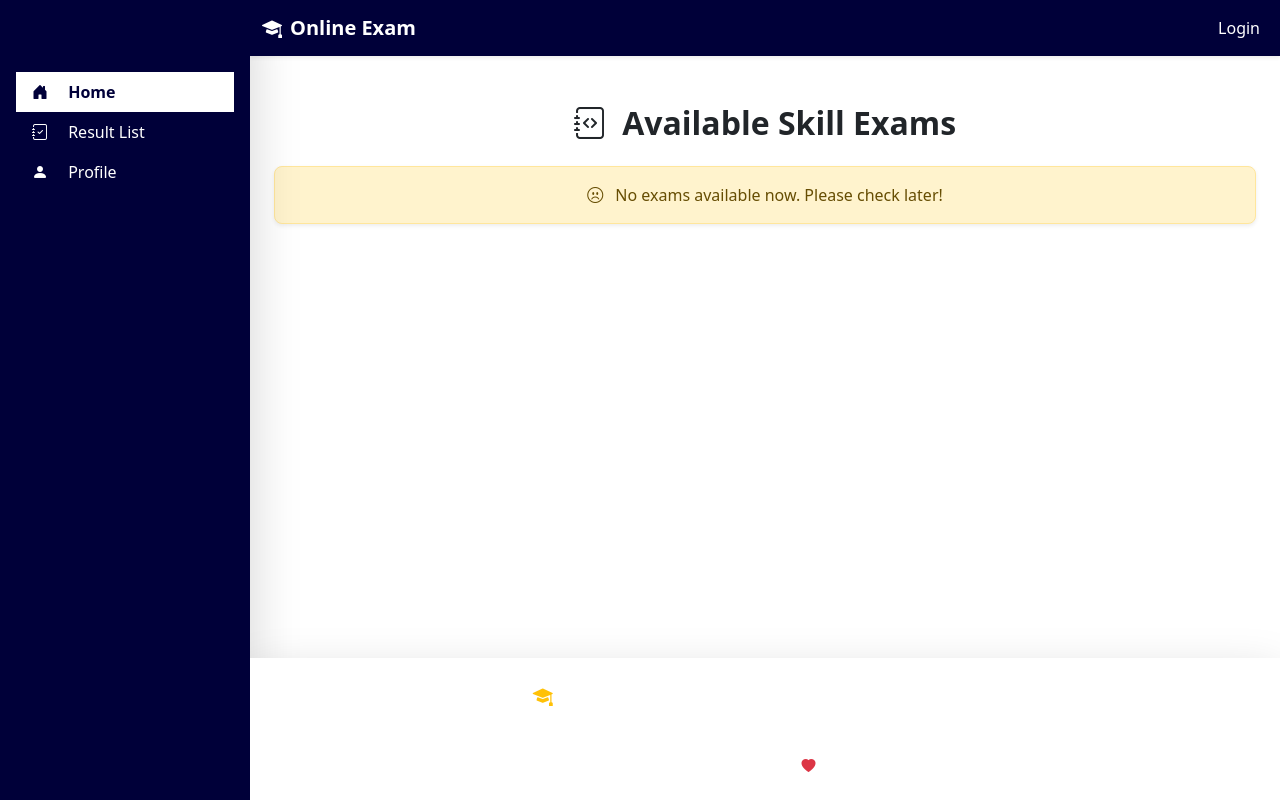
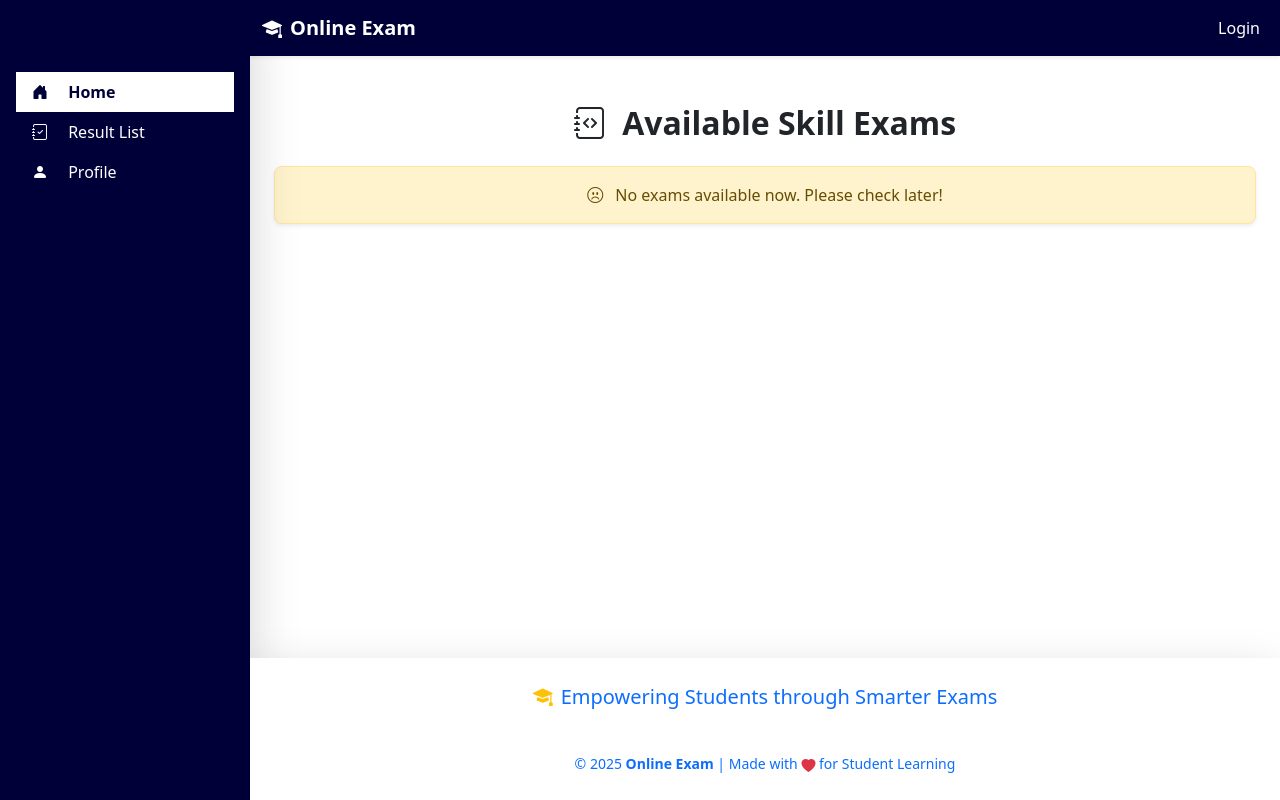
Before and after one commit to EmanAboghaba/Angular-Project, an Angular app: page /student/dashboard in a window 1280 px wide. Built offline with nearby package versions, Linux system fonts and the light colour scheme.

Commit message:
second commit

```diff
--- a/src/app/shared/footer/footer.component.html
+++ b/src/app/shared/footer/footer.component.html
@@ -1,4 +1,4 @@
-<footer class="bg-dark-blue text-white text-center p-4 shadow-lg mt-auto">
+<footer class="bg-dark-blue text-primary text-center p-4 shadow-lg mt-auto">
   <div class="container">
     <p class="mb-2 d-flex justify-content-center align-items-center gap-2 fs-5">
       <i class="bi bi-mortarboard-fill text-warning"></i>
```
